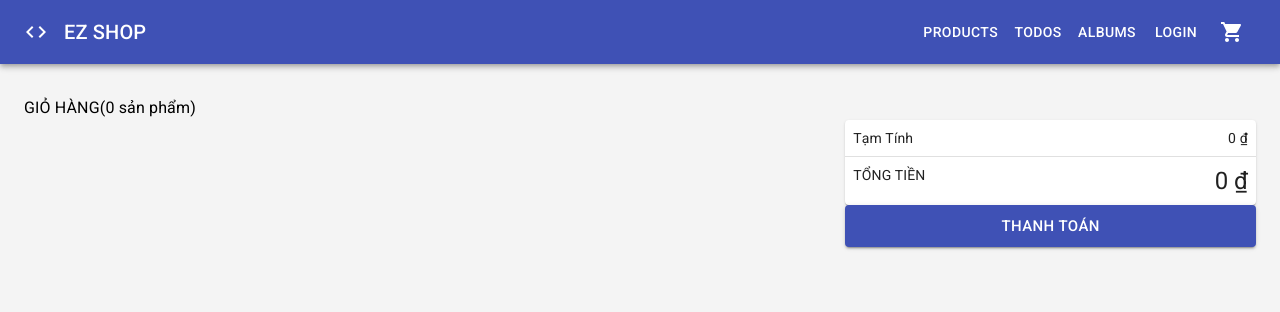
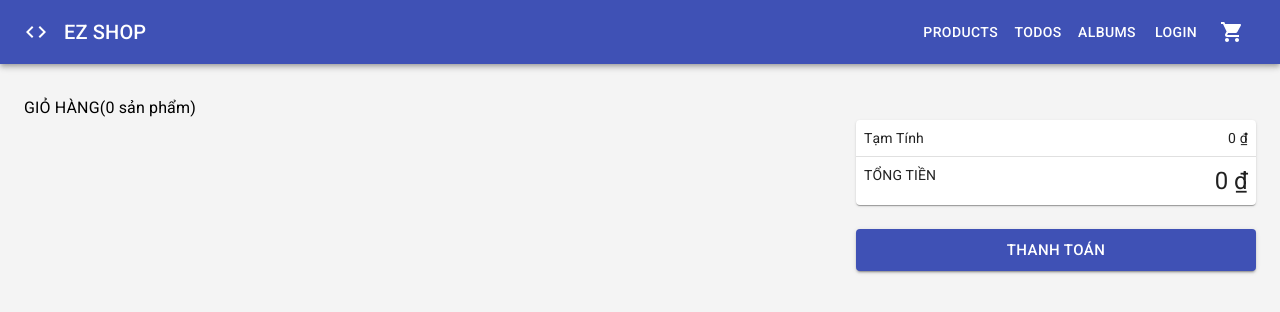
Before and after one commit to nguyenit67/React-Ecommerce_NovaShop, a React (Create React App) app: page /cart in a window 1280 px wide. Shown: the top 312 px of the page. Built offline with nearby package versions, Linux system fonts and the light colour scheme.

Commit message:
adjust styling

```diff
--- a/src/components/form-controls/QuantityField/index.jsx
+++ b/src/components/form-controls/QuantityField/index.jsx
@@ -40,6 +40,9 @@ const useStyles = makeStyles((theme) => ({
       width: 50,
     },
   },
+  button: {
+    fontSize: '16px',
+  },
 }));
 
 function QuantityField(props) {
@@ -58,6 +61,7 @@ function QuantityField(props) {
         render={({ onChange, onBlur, value, name }) => (
           <Box className={classes.box}>
             <Button
+              className={classes.button}
               variant="outlined"
               size="small"
               onClick={() => {
@@ -72,7 +76,7 @@ function QuantityField(props) {
               variant="outlined"
               size="small"
               id={name}
-              type="number"
+              // type="number"
               disabled={disabled}
               // bind render props of Controller to this component
               name={name}
@@ -86,6 +90,7 @@ function QuantityField(props) {
             />
 
             <Button
+              className={classes.button}
               variant="outlined"
               size="small"
               onClick={() => setValue(name, numberParsePositiveInt(value, 0) + 1)}
--- a/src/features/Cart/components/CartCheckout.jsx
+++ b/src/features/Cart/components/CartCheckout.jsx
@@ -1,15 +1,25 @@
-import { Box, Button, Divider, Paper, Typography } from '@material-ui/core';
+import { Box, Button, Divider, Paper, Typography, makeStyles } from '@material-ui/core';
 import { useSelector } from 'react-redux';
 import { formatPrice } from 'utils';
 import { selectCartTotal } from '../selectors';
+// import { makeStyles } from '@material-ui/core';
 
 CartCheckout.propTypes = {};
 
+// usestyle
+const useStyles = makeStyles((theme) => ({
+  root: {},
+  submit: {
+    marginTop: theme.spacing(3),
+  },
+}));
+
 function CartCheckout(props) {
+  const classes = useStyles();
   const cartTotal = useSelector(selectCartTotal);
 
   return (
-    <Box>
+    <Box className={classes.root}>
       <Paper>
         <Box p={1} display="flex" justifyContent="space-between">
           <Typography variant="body2">Tạm Tính</Typography>
@@ -22,7 +32,14 @@ function CartCheckout(props) {
         </Box>
       </Paper>
 
-      <Button type="submit" variant="contained" color="primary" fullWidth size="large">
+      <Button
+        className={classes.submit}
+        type="submit"
+        variant="contained"
+        color="primary"
+        fullWidth
+        size="large"
+      >
         THANH TOÁN
       </Button>
     </Box>
--- a/src/features/Cart/index.jsx
+++ b/src/features/Cart/index.jsx
@@ -19,7 +19,7 @@ function CartFeature(props) {
           <Box component="span">({cartItemsCount} sản phẩm)</Box>
         </Typography>
 
-        <Grid container>
+        <Grid container spacing={2}>
           <Grid item md={8}>
             <CartList data={cartItems} />
           </Grid>
```
